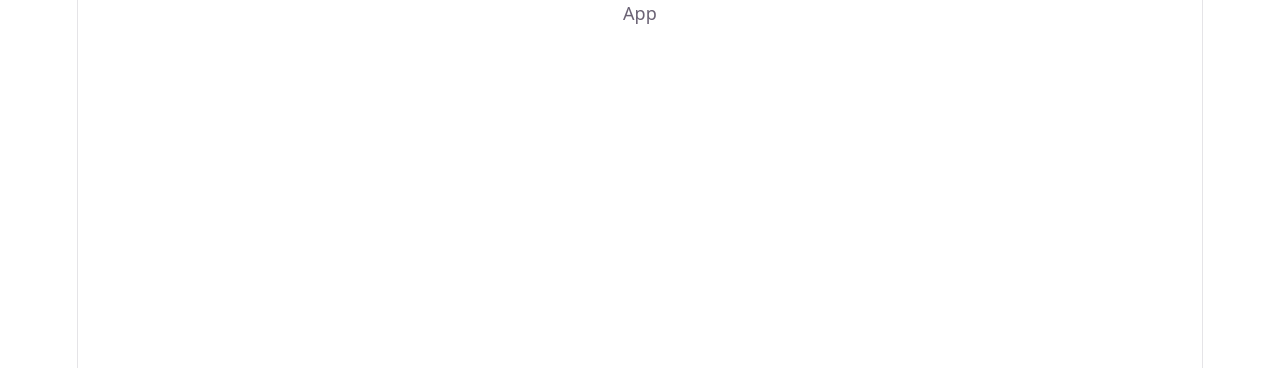
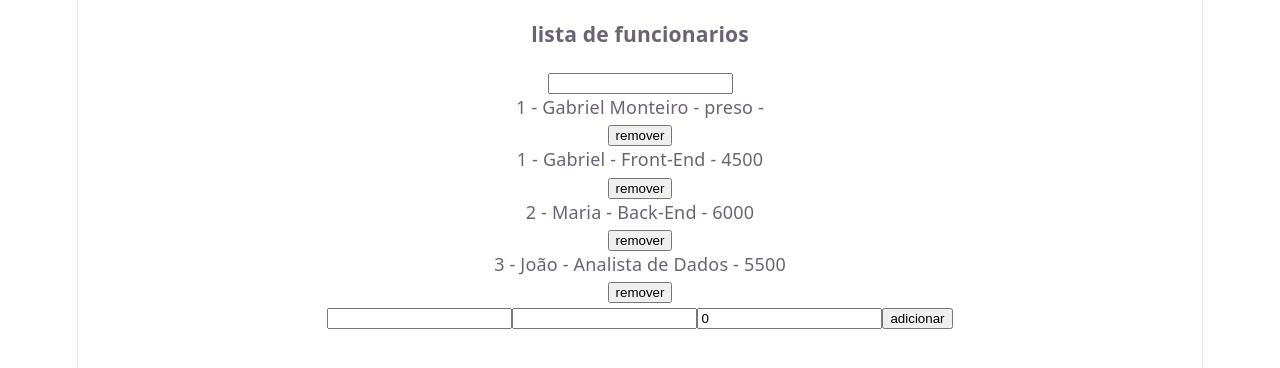
Before and after one commit to GabrielSimioni12/praticando, a React (Vite) app in the folder vite-project/: page / in a window 1280 px wide. Shown: the top 368 px of the page. Built offline with nearby package versions, Linux system fonts and the light colour scheme.

Commit message:
praticando #16

```diff
--- a/vite-project/src/App.tsx
+++ b/vite-project/src/App.tsx
@@ -1,49 +1,53 @@
-import React from 'react'
+import React, { useState } from 'react'
+import useLista from './useLista'
+const App = () => {
 
-type Produto = {
-  id: number
-  nome: string
-  preco: number
+ const [nome, setNome] = useState("");
+  const [cargo, setCargo] = useState("");
+  const [salario, setSalario] = useState(0);
+  const [filtrar, setFiltrar] = useState('')
+
+
+  const {
+      adicionar,
+      funcionarios,
+      remover
+  } = useLista()
+
+const adicionarFuncionario = () => {
+  const id = Date.now()
+  adicionar(id, nome, cargo, salario)
+
+  setNome('')
+  setCargo('')
+  setSalario(0)
 }
 
 
-type Action =
-  | {
-      type: 'ADICIONAR'
-      produto: Produto
-    }
-  | {
-      type: 'REMOVER'
-      id: number
-    }
-  | {
-      type: 'LIMPAR'
-    }
+const FuncionariosFiltrados = funcionarios.filter( funcionario => funcionario.nome.toLowerCase().includes(filtrar.toLowerCase()))
+
+  return (
+    <div>
+      <h3>lista de funcionarios</h3>
+        <input value={filtrar} onChange={(e) => setFiltrar(e.target.value)} />
+      {FuncionariosFiltrados.map((funcionario) => (
+        <div key={funcionario.id}>
+            <p>{funcionario.id} - {funcionario.nome} - {funcionario.cargo} - {funcionario.salario}</p>
+            <button onClick={() => remover(funcionario.id)}>remover</button>
+        </div>
+      ))}
 
 
-const App = () => {
-  const produtosIniciais: Produto[] = [
-  {
-    id: 1,
-    nome: 'Notebook',
-    preco: 4500
-  },
-  {
-    id: 2,
-    nome: 'Mouse',
-    preco: 150
-  },
-  {
-    id: 3,
-    nome: 'Teclado',
-    preco: 300
-  }
-]
+      <input value={nome} onChange={(e) => setNome(e.target.value)} />
+      <input value={cargo} onChange={(e) => setCargo(e.target.value)} />
+      <input value={salario} onChange={(e) => setSalario(Number(e.target.value))} />
+
+
+      <button onClick={adicionarFuncionario}>adicionar</button>
 
 
 
-  return (
-    <div>App</div>
+    </div>
   )
 }
 
--- a/vite-project/src/main.tsx
+++ b/vite-project/src/main.tsx
@@ -1,6 +1,7 @@
 import { StrictMode } from 'react'
 import { createRoot } from 'react-dom/client'
 import './styles/index.css'
+
 
 import App from './App'
 
--- /dev/null
+++ b/vite-project/src/useLista.ts
@@ -0,0 +1,60 @@
+import { useState } from "react"
+
+
+
+type Funcionario = {
+  id: number
+  nome: string
+  cargo: string
+  salario?: number
+}
+
+const useLista = () => {
+const [funcionarios, setFuncionarios] = useState<Funcionario[]>([{ id: 1,nome: 'Gabriel Monteiro', cargo: 'preso'},
+  {
+    id: 1,
+    nome: 'Gabriel',
+    cargo: 'Front-End',
+    salario: 4500
+  },
+  {
+    id: 2,
+    nome: 'Maria',
+    cargo: 'Back-End',
+    salario: 6000
+  },
+  {
+    id: 3,
+    nome: 'João',
+    cargo: 'Analista de Dados',
+    salario: 5500
+  }
+])
+
+const adicionar = (id: number, nome: string, cargo: string, salario: number) => {
+  setFuncionarios([...funcionarios, {
+    id: Date.now(),
+    nome: nome,
+    cargo: cargo,
+    salario: salario
+  }]
+  )
+}
+
+const remover = (ID: number) => {
+  setFuncionarios(funcionarios.filter(e => e.id !== ID ))
+}
+
+
+
+
+
+
+  return {
+    funcionarios,
+    remover,
+    adicionar
+  }
+}
+
+export default useLista
```
